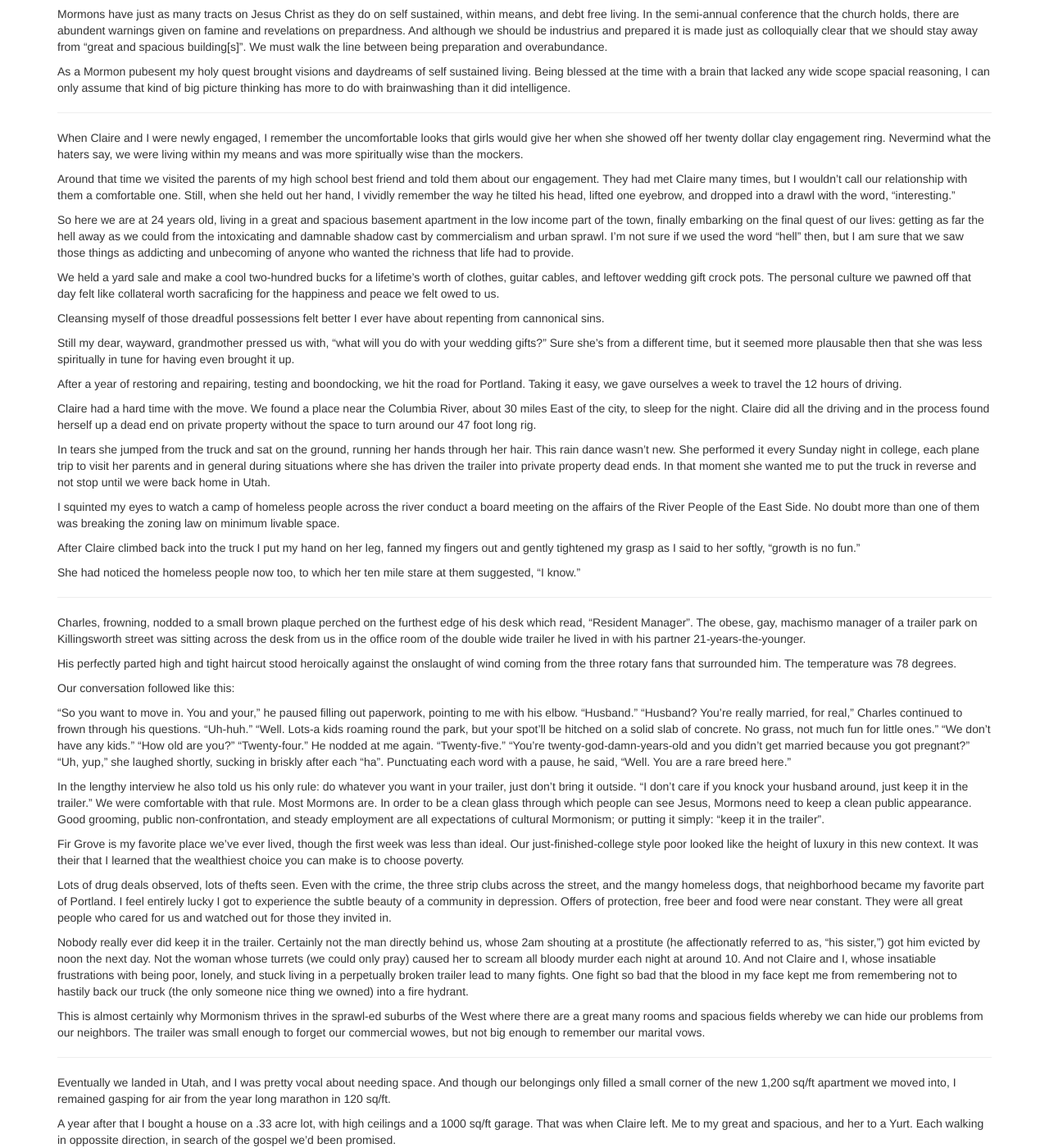
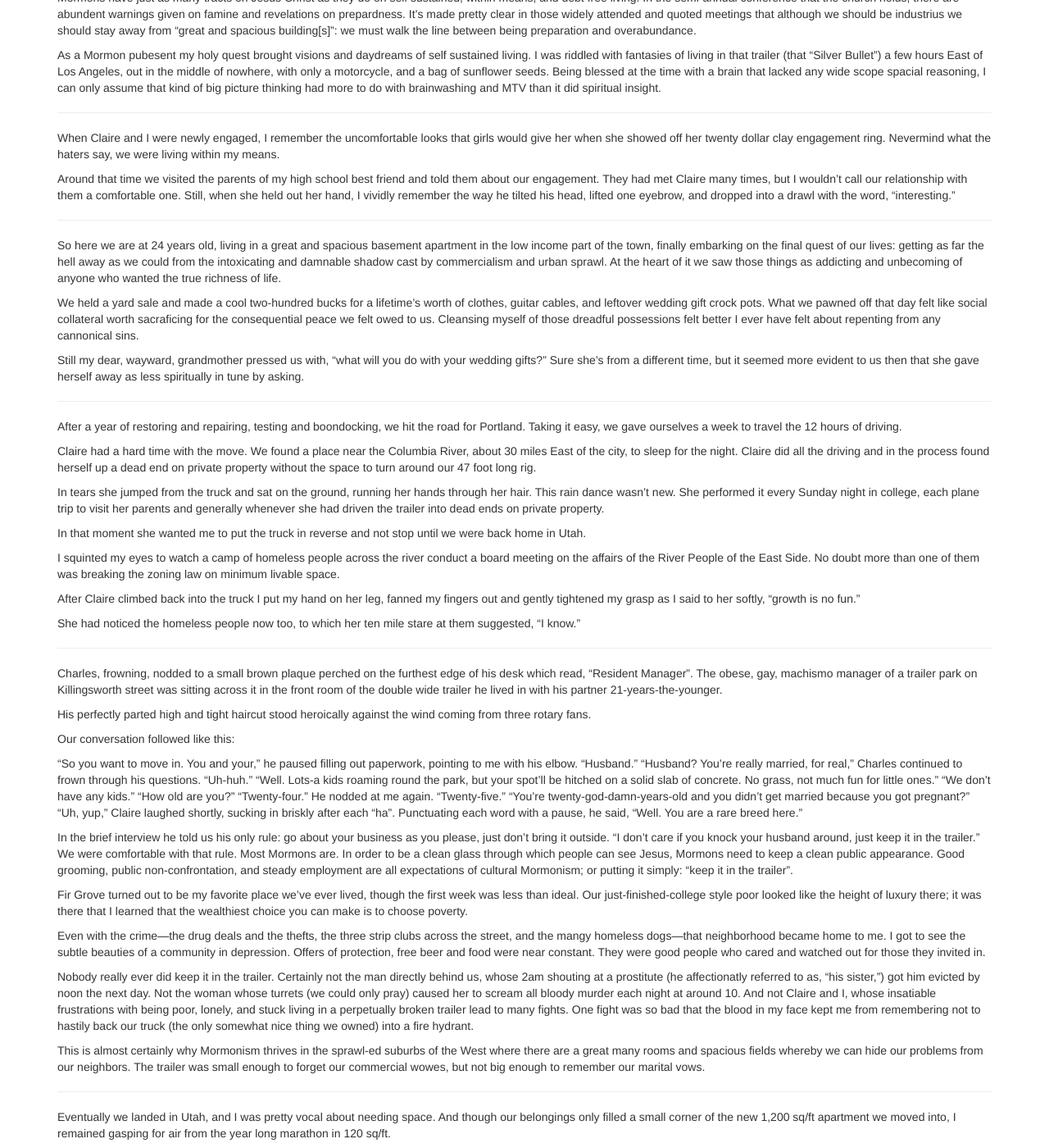
Before and after one commit to rabid-unicorn/reverse-pioneer, a Jekyll site: the page built from _posts/2014-10-24-the-great-and-spacious-starter-home.md, in a window 1280 px wide and 1400 px high, scrolled down 285 px. Shown: the whole window at 82% size. Built offline with Jekyll 4.4.1, drawn with Linux system fonts in a browser that asks for light colours; nearby versions of some CDN libraries; library files that are not in the unit come from our copies; some of the changed text lies outside the part shown.

Commit message:
home — revision

```diff
--- a/_posts/2014-10-24-the-great-and-spacious-starter-home.md
+++ b/_posts/2014-10-24-the-great-and-spacious-starter-home.md
@@ -8,31 +8,35 @@ tags : []
 {% include JB/setup %}
 It became official while closing on our first house. And Jessica Christensen, our loan officer, was the first person we told that we were getting divorced.
 
-A year into our marriage, my wife and I pursued a long standing dream of mine to live in an old Airstream trailer. I had had fantasies as a teenager that included living a few hours East of Los Angeles, out in the middle of nowhere, with only a motorcycle, some solar panels, and a rainwater catch to survive. Beyond simple romantic idealism, this was also my religion.
+A year into our marriage, my wife and I pursued a long standing dream of mine to live in an old Airstream trailer. Beyond simple romantic idealism, this was also my religion.
 
-Mormons have just as many tracts on Jesus Christ as they do on self sustained, within means, and debt free living. In the semi-annual conference that the church holds, there are abundent warnings given on famine and revelations on prepardness. And although we should be industrius and prepared it is made just as colloquially clear that we should stay away from "great and spacious building[s]". We must walk the line between being preparation and overabundance.
+Mormons have just as many tracts on Jesus Christ as they do on self sustained, within means, and debt free living. In the semi-annual conference that the church holds, there are abundent warnings given on famine and revelations on prepardness. It's made pretty clear in those widely attended and quoted meetings that although we should be industrius we should stay away from "great and spacious building[s]": we must walk the line between being preparation and overabundance.
 
-As a Mormon pubesent my holy quest brought visions and daydreams of self sustained living. Being blessed at the time with a brain that lacked any wide scope spacial reasoning, I can only assume that kind of big picture thinking has more to do with brainwashing than it did intelligence.
+As a Mormon pubesent my holy quest brought visions and daydreams of self sustained living. I was riddled with fantasies of living in that trailer (that "Silver Bullet") a few hours East of Los Angeles, out in the middle of nowhere, with only a motorcycle, and a bag of sunflower seeds. Being blessed at the time with a brain that lacked any wide scope spacial reasoning, I can only assume that kind of big picture thinking had more to do with brainwashing and MTV than it did spiritual insight.
 
 -------
 
-When Claire and I were newly engaged, I remember the uncomfortable looks that girls would give her when she showed off her twenty dollar clay engagement ring. Nevermind what the haters say, we were living within my means and was more spiritually wise than the mockers.
+When Claire and I were newly engaged, I remember the uncomfortable looks that girls would give her when she showed off her twenty dollar clay engagement ring. Nevermind what the haters say, we were living within my means.
 
 Around that time we visited the parents of my high school best friend and told them about our engagement. They had met Claire many times, but I wouldn’t call our relationship with them a comfortable one. Still, when she held out her hand, I vividly remember the way he tilted his head, lifted one eyebrow, and dropped into a drawl with the word, “interesting.”
 
-So here we are at 24 years old, living in a great and spacious basement apartment in the low income part of the town, finally embarking on the final quest of our lives: getting as far the hell away as we could from the intoxicating and damnable shadow cast by commercialism and urban sprawl. I’m not sure if we used the word “hell” then, but I am sure that we saw those things as addicting and unbecoming of anyone who wanted the richness that life had to provide.
+-------
 
-We held a yard sale and make a cool two-hundred bucks for a lifetime’s worth of clothes, guitar cables, and leftover wedding gift crock pots. The personal culture we pawned off that day felt like collateral worth sacraficing for the happiness and peace we felt owed to us.
+So here we are at 24 years old, living in a great and spacious basement apartment in the low income part of the town, finally embarking on the final quest of our lives: getting as far the hell away as we could from the intoxicating and damnable shadow cast by commercialism and urban sprawl. At the heart of it we saw those things as addicting and unbecoming of anyone who wanted the true richness of life.
 
-Cleansing myself of those dreadful possessions felt better I ever have about repenting from cannonical sins.
+We held a yard sale and made a cool two-hundred bucks for a lifetime’s worth of clothes, guitar cables, and leftover wedding gift crock pots. What we pawned off that day felt like social collateral worth sacraficing for the consequential peace we felt owed to us. Cleansing myself of those dreadful possessions felt better I ever have felt about repenting from any cannonical sins.
 
-Still my dear, wayward, grandmother pressed us with, “what will you do with your wedding gifts?” Sure she's from a different time, but it seemed more plausable then that she was less spiritually in tune for having even brought it up.
+Still my dear, wayward, grandmother pressed us with, “what will you do with your wedding gifts?” Sure she's from a different time, but it seemed more evident to us then that she gave herself away as less spiritually in tune by asking.
+
+-----
 
 After a year of restoring and repairing, testing and boondocking, we hit the road for Portland. Taking it easy, we gave ourselves a week to travel the 12 hours of driving.
 
 Claire had a hard time with the move. We found a place near the Columbia River, about 30 miles East of the city, to sleep for the night. Claire did all the driving and in the process found herself up a dead end on private property without the space to turn around our 47 foot long rig.
 
-In tears she jumped from the truck and sat on the ground, running her hands through her hair. This rain dance wasn't new. She performed it every Sunday night in college, each plane trip to visit her parents and in general during situations where she has driven the trailer into private property dead ends. In that moment she wanted me to put the truck in reverse and not stop until we were back home in Utah.
+In tears she jumped from the truck and sat on the ground, running her hands through her hair. This rain dance wasn't new. She performed it every Sunday night in college, each plane trip to visit her parents and generally whenever she had driven the trailer into dead ends on private property.
+
+In that moment she wanted me to put the truck in reverse and not stop until we were back home in Utah.
 
 I squinted my eyes to watch a camp of homeless people across the river conduct a board meeting on the affairs of the River People of the East Side. No doubt more than one of them was breaking the zoning law on minimum livable space.
 
@@ -40,11 +44,11 @@ After Claire climbed back into the truck I put my hand on her leg, fanned my fin
 
 She had noticed the homeless people now too, to which her ten mile stare at them suggested, “I know.”
 
----
+-----
 
-Charles, frowning, nodded to a small brown plaque perched on the furthest edge of his desk which read, "Resident Manager". The obese, gay, machismo manager of a trailer park on Killingsworth street was sitting across the desk from us in the office room of the double wide trailer he lived in with his partner 21-years-the-younger.
+Charles, frowning, nodded to a small brown plaque perched on the furthest edge of his desk which read, "Resident Manager". The obese, gay, machismo manager of a trailer park on Killingsworth street was sitting across it in the front room of the double wide trailer he lived in with his partner 21-years-the-younger.
 
-His perfectly parted high and tight haircut stood heroically against the onslaught of wind coming from the three rotary fans that surrounded him. The temperature was 78 degrees.
+His perfectly parted high and tight haircut stood heroically against the wind coming from three rotary fans.
 
 Our conversation followed like this:
 
@@ -59,18 +63,18 @@ Our conversation followed like this:
 He nodded at me again.
 “Twenty-five.”
 “You’re twenty-god-damn-years-old and you didn’t get married because you got pregnant?”
-“Uh, yup,” she laughed shortly, sucking in briskly after each "ha".
+“Uh, yup,” Claire laughed shortly, sucking in briskly after each "ha".
 Punctuating each word with a pause, he said, “Well. You are a rare breed here.”
 
-In the lengthy interview he also told us his only rule: do whatever you want in your trailer, just don’t bring it outside. “I don’t care if you knock your husband around, just keep it in the trailer.” We were comfortable with that rule. Most Mormons are. In order to be a clean glass through which people can see Jesus, Mormons need to keep a clean public appearance. Good grooming, public non-confrontation, and steady employment are all expectations of cultural Mormonism; or putting it simply: "keep it in the trailer".
+In the brief interview he told us his only rule: go about your business as you please, just don’t bring it outside. “I don’t care if you knock your husband around, just keep it in the trailer.” We were comfortable with that rule. Most Mormons are. In order to be a clean glass through which people can see Jesus, Mormons need to keep a clean public appearance. Good grooming, public non-confrontation, and steady employment are all expectations of cultural Mormonism; or putting it simply: "keep it in the trailer".
 
-Fir Grove is my favorite place we've ever lived, though the first week was less than ideal. Our just-finished-college style poor looked like the height of luxury in this new context. It was their that I learned that the wealthiest choice you can make is to choose poverty.
+Fir Grove turned out to be my favorite place we've ever lived, though the first week was less than ideal. Our just-finished-college style poor looked like the height of luxury there; it was there that I learned that the wealthiest choice you can make is to choose poverty.
 
-Lots of drug deals observed, lots of thefts seen. Even with the crime, the three strip clubs across the street, and the mangy homeless dogs, that neighborhood became my favorite part of Portland. I feel entirely lucky I got to experience the subtle beauty of a community in depression. Offers of protection, free beer and food were near constant. They were all great people who cared for us and watched out for those they invited in.
+Even with the crime—the drug deals and the thefts, the three strip clubs across the street, and the mangy homeless dogs—that neighborhood became home to me. I got to see the subtle beauties of a community in depression. Offers of protection, free beer and food were near constant. They were good people who cared and watched out for those they invited in.
 
 <!-- A couple of the few kids in the park spent a lot of time playing with Joshua, who spent a lot of time that summer laying under one of the only two firs that made up Fir Grove. With the shame of not being able to “keep it in the trailer”, their dad came screaming one day that they were not to leave while he was giving a tattoo. -->
 
-Nobody really ever did keep it in the trailer. Certainly not the man directly behind us, whose 2am shouting at a prostitute (he affectionatly referred to as, “his sister,”) got him evicted by noon the next day. Not the woman whose turrets (we could only pray) caused her to scream all bloody murder each night at around 10. And not Claire and I, whose insatiable frustrations with being poor, lonely, and stuck living in a perpetually broken trailer lead to many fights. One fight so bad that the blood in my face kept me from remembering not to hastily back our truck (the only someone nice thing we owned) into a fire hydrant.
+Nobody really ever did keep it in the trailer. Certainly not the man directly behind us, whose 2am shouting at a prostitute (he affectionatly referred to as, “his sister,”) got him evicted by noon the next day. Not the woman whose turrets (we could only pray) caused her to scream all bloody murder each night at around 10. And not Claire and I, whose insatiable frustrations with being poor, lonely, and stuck living in a perpetually broken trailer lead to many fights. One fight was so bad that the blood in my face kept me from remembering not to hastily back our truck (the only somewhat nice thing we owned) into a fire hydrant.
 
 This is almost certainly why Mormonism thrives in the sprawl-ed suburbs of the West where there are a great many rooms and spacious fields whereby we can hide our problems from our neighbors. The trailer was small enough to forget our commercial wowes, but not big enough to remember our marital vows.
 
@@ -78,4 +82,4 @@ This is almost certainly why Mormonism thrives in the sprawl-ed suburbs of the W
 
 Eventually we landed in Utah, and I was pretty vocal about needing space. And though our belongings only filled a small corner of the new 1,200 sq/ft apartment we moved into, I remained gasping for air from the year long marathon in 120 sq/ft.
 
-A year after that I bought a house on a .33 acre lot, with high ceilings and a 1000 sq/ft garage. That was when Claire left. Me to my great and spacious, and her to a Yurt. Each walking in oppossite direction, in search of the gospel we'd been promised.
+A year after that I bought a house on a .33 acre lot, with high ceilings and a 1000 sq/ft garage. That was also when Claire left. The house didn't cause the seperation, but it did demark it. Me to my great and spacious, and her to a yurt. Each walking in oppossite directions, in search of the gospel we'd been promised.
```
